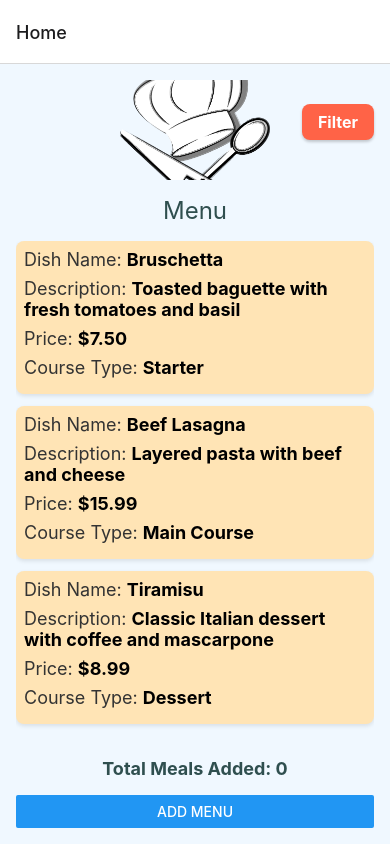
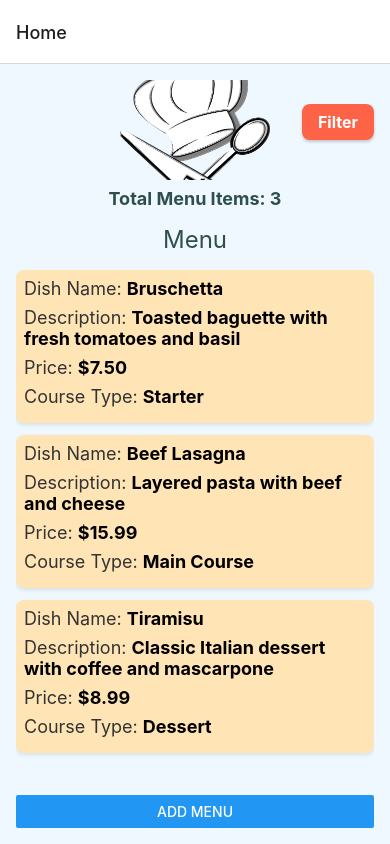
Before and after one commit to VCCT-MAST5112-2024-G1/LuxoloSobetwa_st10443381MASTP_2, a React Native app: screen /Home in a window 390 px wide. Built offline with nearby package versions, Linux system fonts and the light colour scheme.

Commit message:
add a comment

```diff
--- a/screens/AddMenu.tsx
+++ b/screens/AddMenu.tsx
@@ -85,7 +85,7 @@ export default function AddMenuItemScreen() {
         </View>
     );
 }
-
+// css
 const styles = StyleSheet.create({
     container: {
         flex: 1,
--- a/screens/Home.tsx
+++ b/screens/Home.tsx
@@ -24,10 +24,13 @@ export default function HomeScreen() {
     const uniqueCourses = ['Starter', 'Main Course', 'Dessert'];
     const filteredMenu = uniqueCourses.map(course =>
         menuItems.find((item: { courseType: string; }) => item.courseType === course)
-    ).filter(Boolean); // Filters out any undefined values
+    ).filter(Boolean);
 
     // Combine predefined menu and filtered menu items
     const combinedMenu = [...predefinedMenu, ...filteredMenu];
+
+    // Calculate total number of items including both predefined and additional menu items
+    const totalMenuItems = combinedMenu.length;
 
     const handleFilterPress = () => {
         alert('Filter button pressed');
@@ -39,6 +42,10 @@ export default function HomeScreen() {
                 source={require('./image/cooking.png')}
                 style={styles.image}
             />
+
+            {/* Total number of menu items */}
+            <Text style={styles.totalItemsText}>Total Menu Items: {totalMenuItems}</Text>
+
             <Text style={styles.title}>Menu</Text>
 
             {/* Filter Button */}
@@ -68,9 +75,6 @@ export default function HomeScreen() {
                 )}
             />
 
-            {/* Display total number of meals added */}
-            <Text style={styles.totalMealsText}>Total Meals Added: {menuItems.length}</Text>
-
             <Button
                 title="Add Menu"
                 onPress={() => navigation.navigate('AddMenu')}
@@ -88,10 +92,17 @@ const styles = StyleSheet.create({
     image: {
         width: 150,
         height: 100,
-        marginBottom: 16,
+        marginBottom: 8,
         borderRadius: 10,
         alignSelf: 'center',
         resizeMode: 'cover',
+    },
+    totalItemsText: {
+        fontSize: 18,
+        fontWeight: 'bold',
+        color: '#2f4f4f',
+        textAlign: 'center',
+        marginBottom: 16,
     },
     title: {
         fontSize: 24,
@@ -150,11 +161,4 @@ const styles = StyleSheet.create({
         fontSize: 18,
         color: '#000',
     },
-    totalMealsText: {
-        fontSize: 18,
-        fontWeight: 'bold',
-        color: '#2f4f4f',
-        textAlign: 'center',
-        marginVertical: 16,
-    },
 });
```
